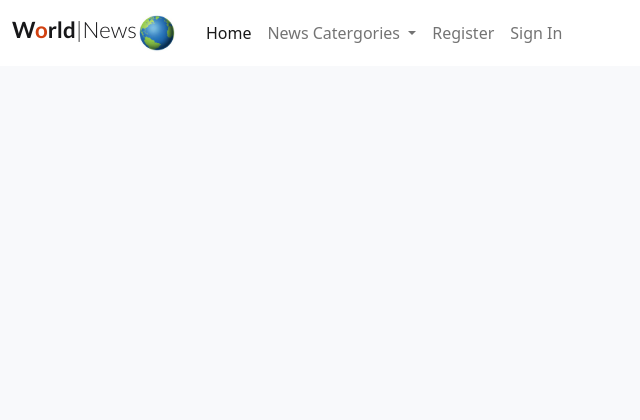
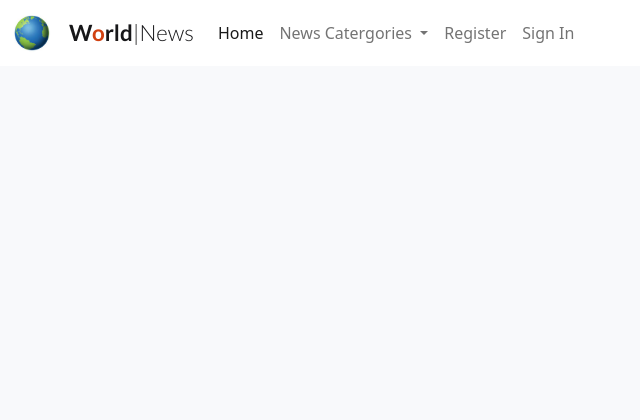
Before and after one commit to HumaIlyas/Project-4, a Django app: page / in a window 1280 px wide. Shown: the top 420 px of the page, without its empty margins (0-640 px from the left). Run offline with Django 3.2, Linux system fonts and the light colour scheme; data that the repository does not hold is empty; some libraries are stand-ins or nearby versions.

Commit message:
Update base.html for logo and website name

```diff
--- a/static/css/style.css
+++ b/static/css/style.css
@@ -22,7 +22,7 @@ body {
 #logo {
     float: right;
     height: 40px;
-    padding-right: 5px;
+    padding-right: 1px;
     border-radius: 50%;
 }
 
--- a/templates/news/base.html
+++ b/templates/news/base.html
@@ -25,13 +25,22 @@
     <!-- Navigation bar -->
     <nav class="navbar navbar-expand-lg navbar-light light-bg">
         <div class="container-fluid">
-            <a class="navbar-brand" href="{% url 'home' %}"><img id="logo" src="static/images/globe.jpg" alt="logo">
+
+            <!-- logo -->
+            <a class="navbar-brand" href="{% url 'home' %}">
+                <img id="logo" src="static/images/globe.jpg" alt="logo">
+            </a>
+
+            <!-- Website name -->
+            <a class="navbar-brand" href="{% url 'home' %}">
                 <span class="brand">W<span class="orange">o</span>rld<span class="font">|News</span></span>
             </a>
             <button class="navbar-toggler" type="button" data-bs-toggle="collapse" data-bs-target="#navbarText"
                 aria-controls="navbarText" aria-expanded="false" aria-label="Toggle navigation">
                 <span class="navbar-toggler-icon"></span>
             </button>
+
+            <!-- Navigation links -->
             <div class="collapse navbar-collapse" id="navbarText">
                 <ul class="navbar-nav me-auto mb-2 mb-lg-0">
                     <li class="nav-item">
```
